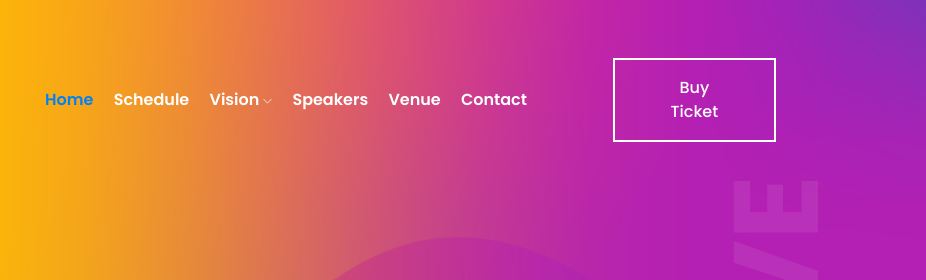
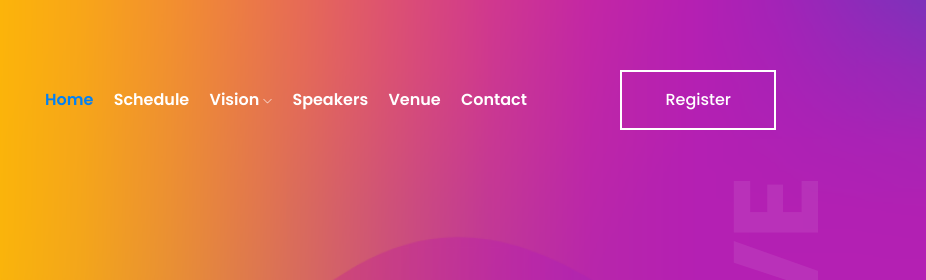
Before and after one commit to uylc/uylc.github.io, a plain HTML site: page index.html in a window 1280 px wide. Shown: the top 280 px of the page, 354-1280 px from the left. Drawn offline with Linux system fonts and the light colour scheme.

Commit message:
buy ticket changed to register

```diff
--- a/index.html
+++ b/index.html
@@ -71,7 +71,7 @@
                         </div>
                         <div class="col-xl-2 col-lg-2 d-none d-lg-block">
                             <div class="buy_ticket">
-                                <a href="#" class="boxed-btn-white">Buy Ticket</a>
+                                <a href="#" class="boxed-btn-white">Register</a>
                             </div>
                         </div>
                         <div class="col-12">
```
